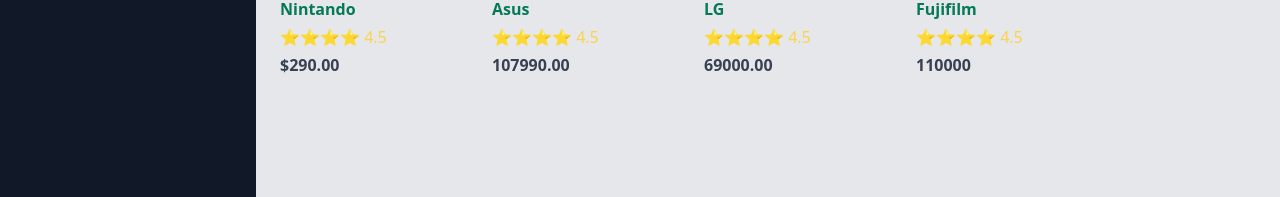
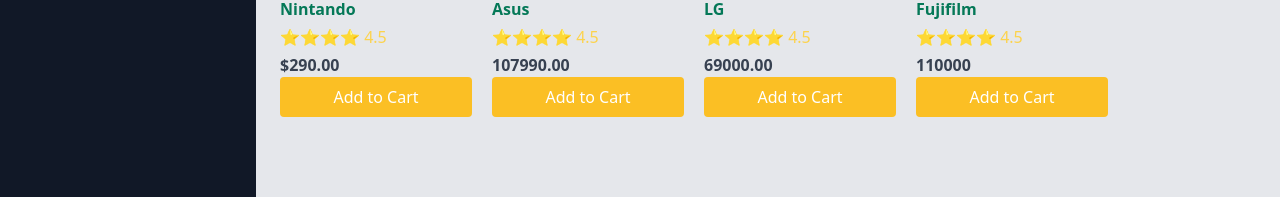
Before and after one commit to ajaypradhan/Amazon-2.0, a website: page index.html in a window 1280 px wide. Shown: the part 667-864 px from the top of the page. Drawn offline with nearby package versions, Linux system fonts and the light colour scheme.

Commit message:
gitignore and add to card added

```diff
--- a/index.html
+++ b/index.html
@@ -20,6 +20,13 @@
             integrity="sha384-VngWWnG9GS4jDgsGEUNaoRQtfBGiIKZTiXwm9KpgAeaRn6Y/1tAFiyXqSzqC8Ga/"
             crossorigin="anonymous"
         ></script>
+
+        <!-- The core Firebase JS SDK is always required and must be listed first -->
+        <script src="https://www.gstatic.com/firebasejs/8.8.1/firebase-app.js"></script>
+
+        <!-- TODO: Add SDKs for Firebase products that you want to use
+     https://firebase.google.com/docs/web/setup#available-libraries -->
+        <script src="https://www.gstatic.com/firebasejs/8.8.1/firebase-analytics.js"></script>
         <title>Amazon Clone 2.0</title>
     </head>
     <body>
@@ -705,6 +712,23 @@
                                 >
                                     $290.00
                                 </div>
+                                <div
+                                    class="
+                                        add-to-cart
+                                        flex
+                                        justify-center
+                                        items-center
+                                        text-white
+                                        bg-yellow-400
+                                        h-10
+                                        p-1
+                                        rounded
+                                        cursor-pointer
+                                        hover:bg-yellow-500
+                                    "
+                                >
+                                    Add to Cart
+                                </div>
                             </div>
                             <div class="main-product mr-5">
                                 <div
@@ -755,6 +779,23 @@
                                     "
                                 >
                                     107990.00
+                                </div>
+                                <div
+                                    class="
+                                        add-to-cart
+                                        flex
+                                        justify-center
+                                        items-center
+                                        text-white
+                                        bg-yellow-400
+                                        h-10
+                                        p-1
+                                        rounded
+                                        cursor-pointer
+                                        hover:bg-yellow-500
+                                    "
+                                >
+                                    Add to Cart
                                 </div>
                             </div>
                             <div class="main-product mr-5">
@@ -807,6 +848,23 @@
                                 >
                                     69000.00
                                 </div>
+                                <div
+                                    class="
+                                        add-to-cart
+                                        flex
+                                        justify-center
+                                        items-center
+                                        text-white
+                                        bg-yellow-400
+                                        h-10
+                                        p-1
+                                        rounded
+                                        cursor-pointer
+                                        hover:bg-yellow-500
+                                    "
+                                >
+                                    Add to Cart
+                                </div>
                             </div>
                             <div class="main-product mr-5">
                                 <div
@@ -858,6 +916,23 @@
                                 >
                                     110000
                                 </div>
+                                <div
+                                    class="
+                                        add-to-cart
+                                        flex
+                                        justify-center
+                                        items-center
+                                        text-white
+                                        bg-yellow-400
+                                        h-10
+                                        p-1
+                                        rounded
+                                        cursor-pointer
+                                        hover:bg-yellow-500
+                                    "
+                                >
+                                    Add to Cart
+                                </div>
                             </div>
                         </div>
                     </div>
```
Also changed, not shown: 1 other file.
